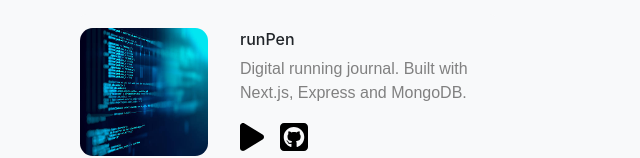
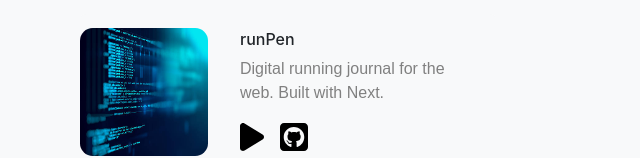
Before and after one commit to dgutkin/personal-website, a React (Create React App) app: page /projects in a window 1280 px wide. Shown: the part 340-498 px from the top of the page, without its empty margins (0-640 px from the left). Built offline with nearby package versions, Linux system fonts and the light colour scheme.

Commit message:
Changed wording of running journal description

```diff
--- a/src/pages/Projects.js
+++ b/src/pages/Projects.js
@@ -40,7 +40,7 @@ function Projects() {
                         <Card.Body>
                             <Card.Title>runPen</Card.Title>
                             <Card.Text>
-                                Digital running journal. Built with Next.js, Express and MongoDB.
+                                Digital running journal for the web. Built with Next.
                             </Card.Text>
                             <div className="link-container">
                                 <a className="link-button" href="https://runpen.ca">
```
